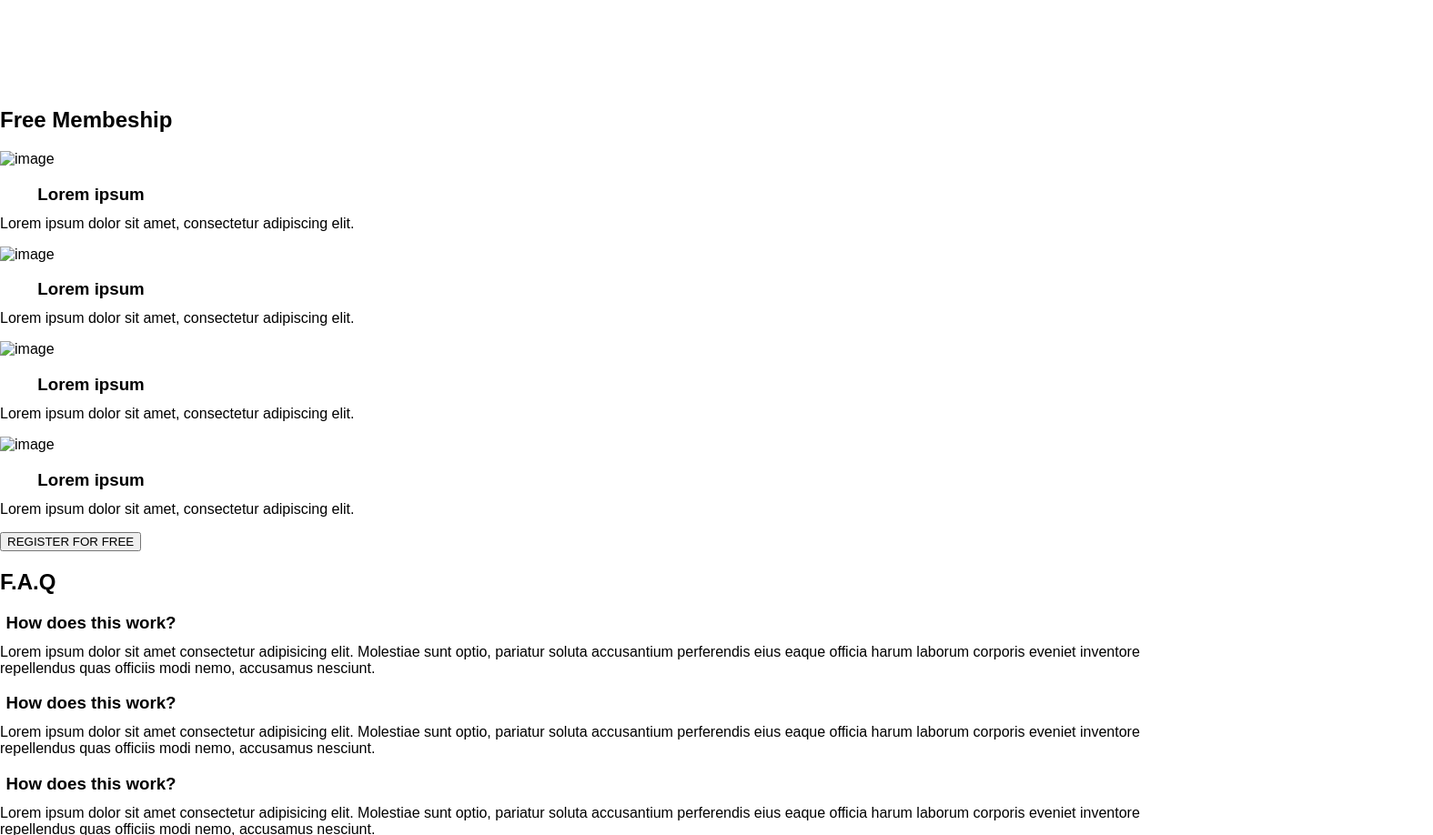
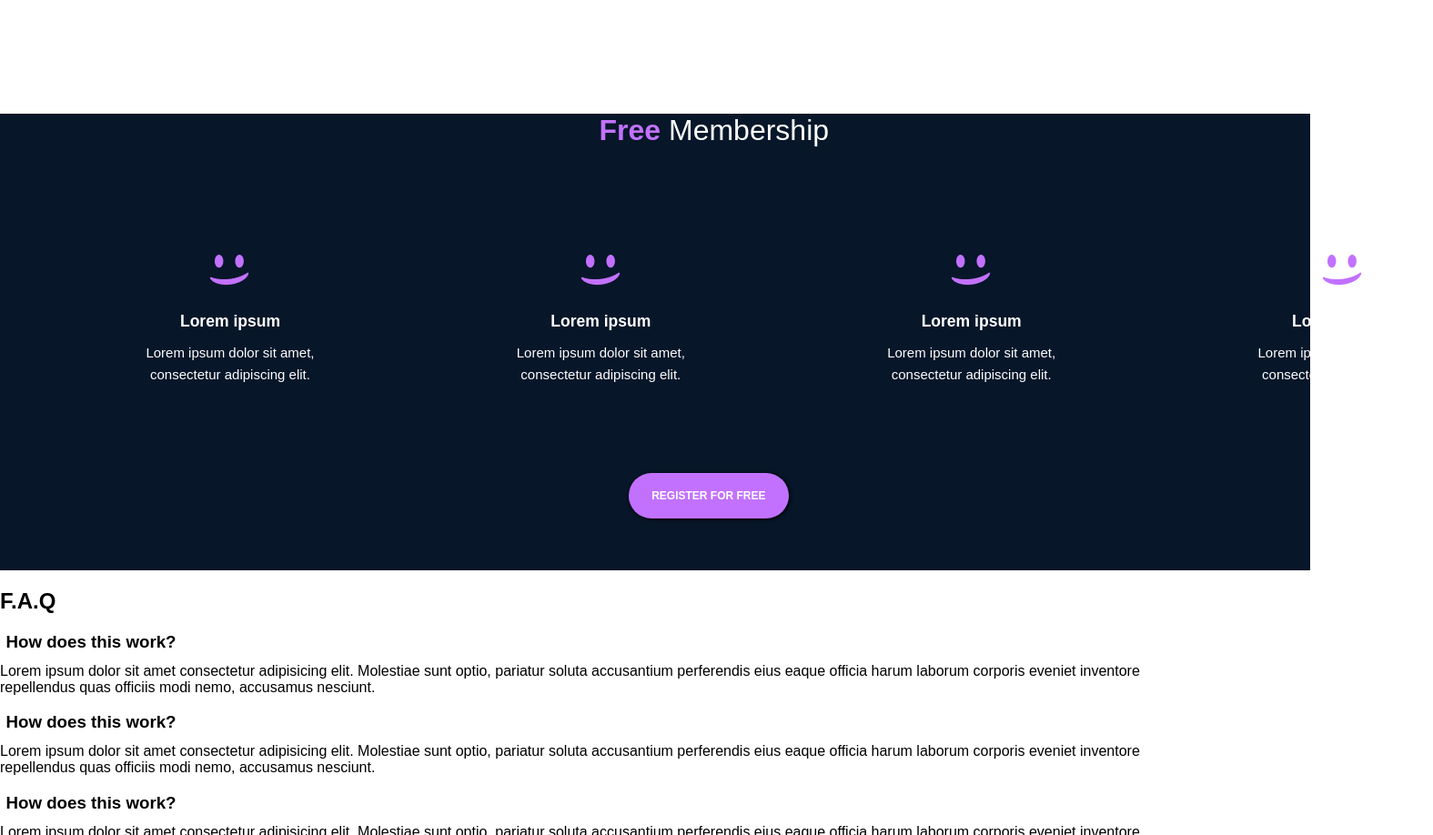
Before and after one commit to CodeWithRonnie/alx_html_css, a plain HTML site: page css_advanced/index.html in a window 1280 px wide. Shown: the part 1990-2908 px from the top of the page at 91% size, 1575 px wide, since content can reach past the window. Drawn offline with Linux system fonts and the light colour scheme.

Commit message:
created the free membership section

```diff
--- a/css_advanced/index.html
+++ b/css_advanced/index.html
@@ -152,29 +152,31 @@
             </div>
     </section>
 
-    <section>
-        <h2>Free Membeship</h2>
-        <div>
-            <img src="" alt="image">
-            <h3>Lorem ipsum</h3>
+    <section class="membership-section">
+        <h2 class="membership-title"><strong style="color: #C271FF; font-size: 32px; font-weight:bold;">Free</strong> Membership</h2>
+        <div class="membership-container">
+        <div class="membership-content">
+            <img src="assets/smile.png" alt="image">
+            <h3 class="membership-title2">Lorem ipsum</h3>
             <p>Lorem ipsum dolor sit amet, consectetur adipiscing elit.</p>
         </div>
-        <div>
-            <img src="" alt="image">
-            <h3>Lorem ipsum</h3>
+        <div class="membership-content">
+            <img src="assets/smile.png" alt="image">
+            <h3 class="membership-title2"3>Lorem ipsum</h3>
             <p>Lorem ipsum dolor sit amet, consectetur adipiscing elit.</p>
         </div>
-        <div>
-            <img src="" alt="image">
-            <h3>Lorem ipsum</h3>
+        <div class="membership-content">
+            <img src="assets/smile.png" alt="image">
+            <h3 class="membership-title2">Lorem ipsum</h3>
             <p>Lorem ipsum dolor sit amet, consectetur adipiscing elit.</p>
         </div>
-        <div>
-            <img src="" alt="image">
-            <h3>Lorem ipsum</h3>
+        <div class="membership-content">
+            <img src="assets/smile.png" alt="image">
+            <h3 class="membership-title2">Lorem ipsum</h3>
             <p>Lorem ipsum dolor sit amet, consectetur adipiscing elit.</p>
         </div>
-        <button>REGISTER FOR FREE</button>
+        </div>
+        <button class="register-btn btn-2">REGISTER FOR FREE</button>
     </section>
 
     <section>
--- a/css_advanced/styles.css
+++ b/css_advanced/styles.css
@@ -273,3 +273,43 @@ margin: -3%;
     display: flex;
     justify-content: space-between;
 }
+
+
+/**Membership Section**/
+.membership-section{
+    background-color: #071629;
+    width: 1440px;
+    height: 502px;
+}
+
+.membership-container{
+    display: flex;
+    justify-content: center;
+    align-items: center;
+    margin-left: 20%;
+
+}
+
+.membership-title{
+    margin-left: 9%;
+    text-align: center;
+    font-weight: 100;
+    font-size: 32px;
+    color:#FFFFFF;
+
+}
+
+.membership-content{
+    margin: 0 9%;
+    width: 230px;
+    height: 153px;
+    color: white;
+    margin-top: 8%;
+    line-height: 24px;
+    font-size: 15px;
+    text-align: center;
+}
+
+.btn-2{
+    margin-top:6%;
+}
```
